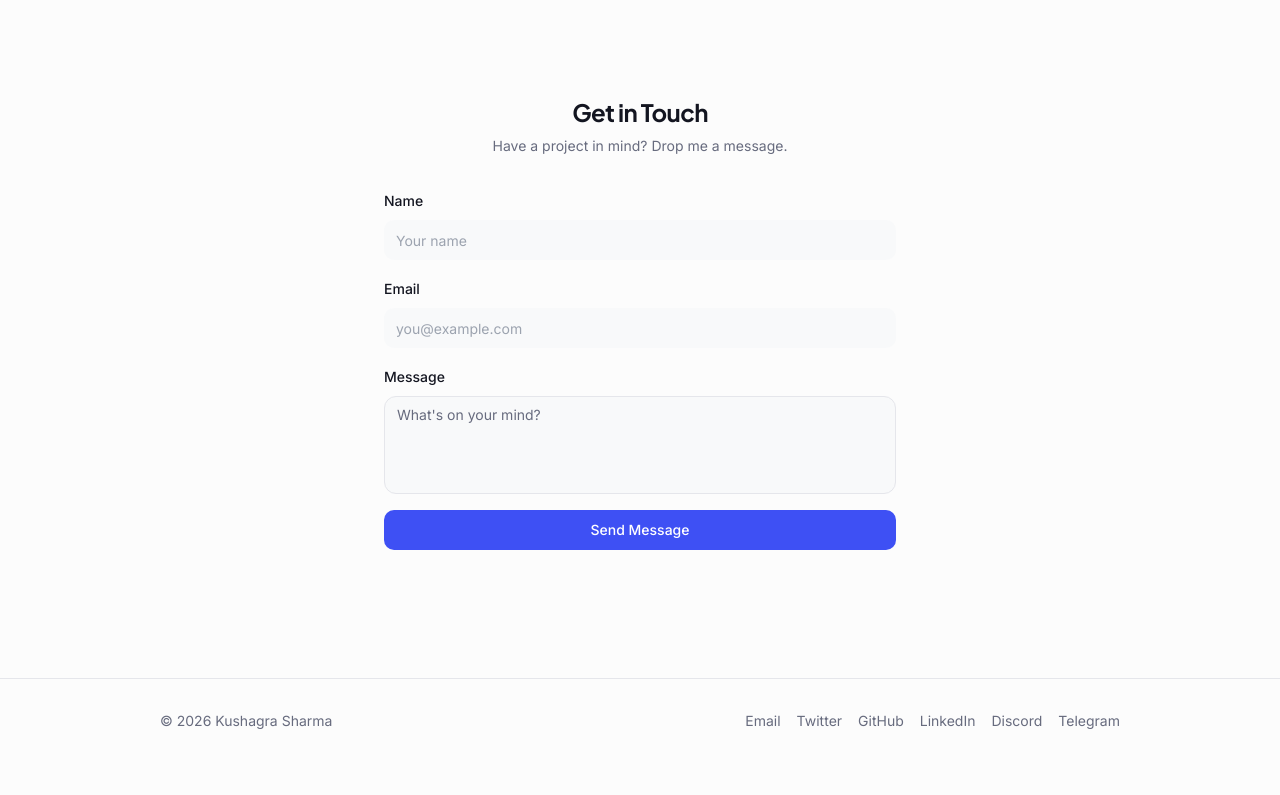
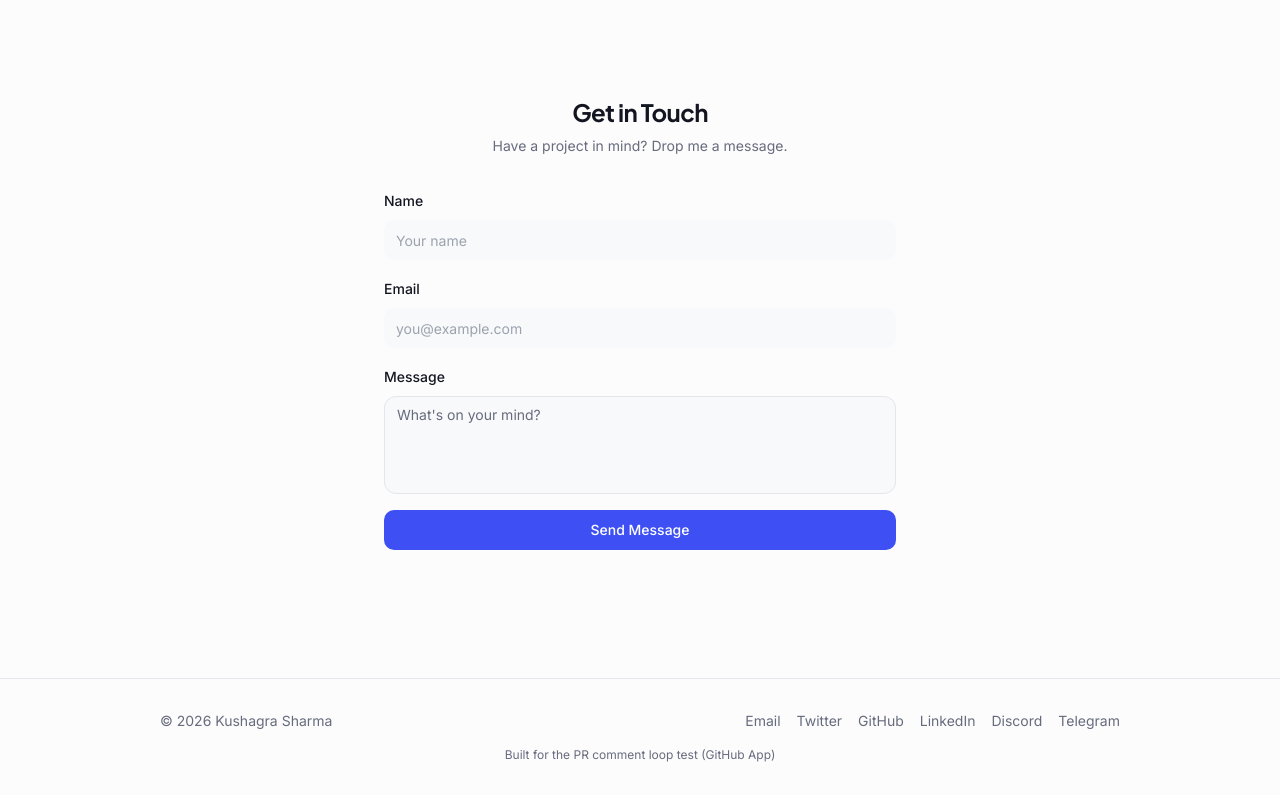
Before and after one commit to skushagra9/Portfolio-Website, a Next.js app: page / in a window 1280 px wide. Shown: the part 4561-5356 px from the top of the page. Before the commit the page ends 5324 px from the top, so only its background shows below. Built offline with nearby package versions, Linux system fonts and the light colour scheme.

Commit message:
Add note line to site footer
Autonomy-Task: https://studio.localhost:743/projects/78945d92-980e-4ac0-bf70-099c6b423fb9/tasks/8bb9ebde-8b8f-4ffb-a24d-5981113964fb

```diff
--- a/src/components/Footer.tsx
+++ b/src/components/Footer.tsx
@@ -10,7 +10,7 @@ const links = [
 export const Footer = () => {
   return (
     <footer className="border-t border-border mt-8">
-      <div className="max-w-screen-lg mx-auto px-6 md:px-8 py-8 flex flex-col sm:flex-row items-center justify-between gap-4">
+      <div className="max-w-screen-lg mx-auto px-6 md:px-8 pt-8 flex flex-col sm:flex-row items-center justify-between gap-4">
         <span className="text-sm text-muted-foreground">
           &copy; {new Date().getFullYear()} Kushagra Sharma
         </span>
@@ -28,6 +28,9 @@ export const Footer = () => {
           ))}
         </div>
       </div>
+      <p className="max-w-screen-lg mx-auto px-6 md:px-8 pt-4 pb-8 text-center text-xs text-muted-foreground">
+        Built for the PR comment loop test (GitHub App)
+      </p>
     </footer>
   );
 };
```
